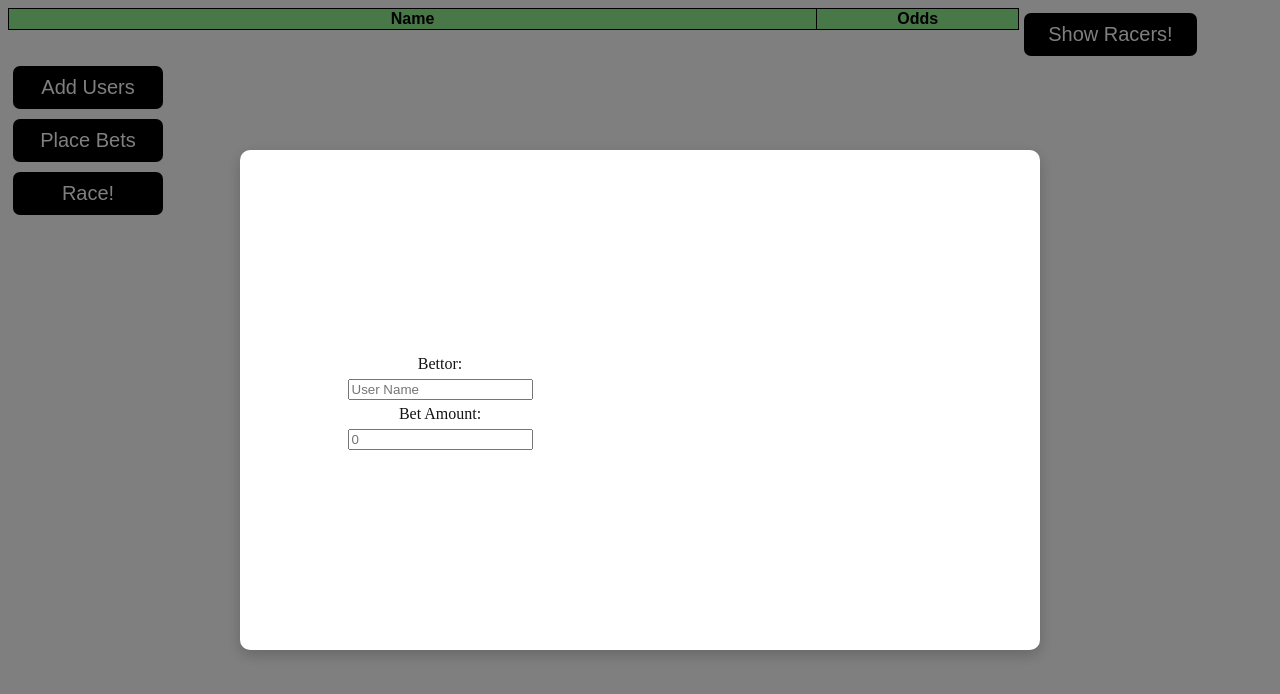
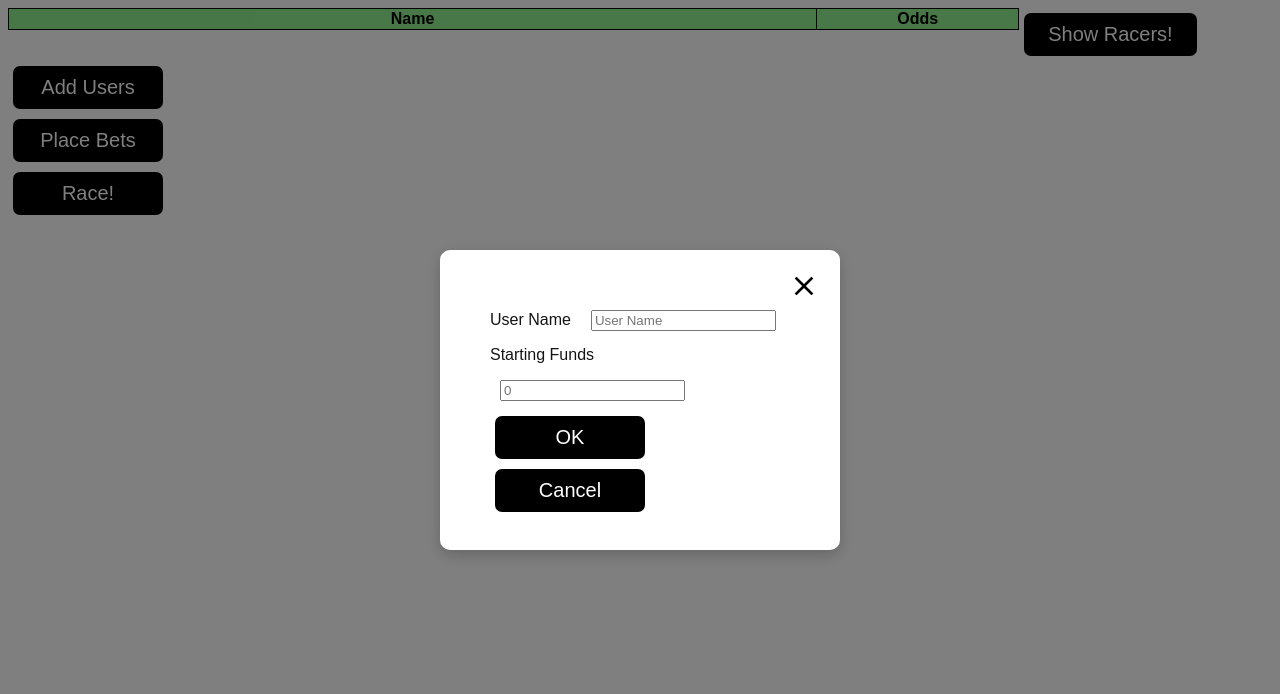
Before and after one commit to horseless-labs/horseless-derby, a React (Create React App) app: page / in a window 1280 px wide. Both pictures are taken after a click on the button "Add Users". Shown: the top 694 px of the page. Built offline with nearby package versions, Linux system fonts and the light colour scheme.

Commit message:
Preliminary AddUserModal layout

```diff
--- a/src/App.js
+++ b/src/App.js
@@ -44,21 +44,21 @@ function App() {
         <AddUsersButton onClick={openAddUsersModal} />
         <AddUsersModal
           showModal={showAddUsersModal}
-          setModal={setAddUsersModal} />
+          setShowModal={setAddUsersModal} />
       </Container>
 
       <Container>
         <PlaceBetsButton onClick={openPlaceBetsModal} />
         <PlaceBetsModal
           showModal={showPlaceBetsModal}
-          setModal={setPlaceBetsModal} />
+          setShowModal={setPlaceBetsModal} />
       </Container>
 
       <Container>
         <RaceButton onClick={openRaceModal} />
         <RaceModal
           showModal={showRaceModal}
-          setModal={setRaceModal} />
+          setShowModal={setRaceModal} />
       </Container>
     </>
   );
--- a/src/components/AddUsersModal.js
+++ b/src/components/AddUsersModal.js
@@ -1,6 +1,42 @@
-import { useState, useEffect, useRef  } from 'react'
+import { useState, useEffect, useRef, useCallback  } from 'react'
 import styled from 'styled-components'
 import { MdClose } from 'react-icons/md'
+
+const ModalWrapper = styled.div`
+    width: 400px;
+    height: 300px;
+    box-shadow: 0 5px 15px rgba(0, 0, 0, 0.2);
+    background: #fff;
+    color: #000;
+    display: grid;
+    grid-template-columns: 1fr 1fr;
+    position: relative;
+    z-index: 10;
+    border-radius: 10px;
+`
+
+const ModalContent = styled.div`
+    display: inline-block;
+    padding: 50px;
+    margin: center;
+    width: 100%;
+
+    line-height: 1.8;
+    color: #141414;
+
+    label {
+        display: inline-block;
+        margin-right: 10px;
+    }
+
+    input {
+        margin: 10px;
+    }
+
+    button {
+        display: inline-block;
+    }
+`
 
 const CloseModalButton = styled(MdClose)`
     cursor: pointer;
@@ -13,20 +49,44 @@ const CloseModalButton = styled(MdClose)`
     z-index: 10;
 `
 
-const AddUsersModal = ({ showModal , setModal }) => {
+const AddUsersModal = ({ showModal , setShowModal }) => {
+    const modalRef = useRef();
+
+    const closeModal = (e) => {
+        if (modalRef.current === e.target) {
+            setShowModal(false)
+        }
+    }
+
+    const keyPress = useCallback(e => {
+        if(e.key === 'Escape' && showModal) {
+            setShowModal(false)
+        }
+    }, [setShowModal, showModal])
+
+    useEffect(() => {
+        document.addEventListener('keydown', keyPress)
+        return () => document.removeEventListener('keydown', keyPress)
+    }, [keyPress])
+
     return (
         <>
         {showModal ? (
-                <div className='modal-background'>
-                    <div className='modal-wrapper'>
-                        <div className='modal-content'>
-                            <label for='add-user-name'>Bettor:</label>
+                <div className='modal-background' ref={modalRef} onClick={closeModal}>
+                    <ModalWrapper>
+                        <ModalContent>
+                            <label htmlFor='add-user-name'>User Name</label>
                             <input className='add-user-name' placeholder="User Name" />
 
-                            <label for='add-user-amount'>Bet Amount:</label>
+                            <label htmlFor='add-user-amount'>Starting Funds</label>
                             <input className='add-user-amount' placeholder="0" />
-                        </div>
-                    </div>
+
+                            <button className="saveBet">OK</button>
+                            <button className="cancel">Cancel</button>
+                        </ModalContent>
+                        <CloseModalButton aria-label='Close Modal'
+                            onClick={() => setShowModal(!showModal)} />
+                    </ModalWrapper>
                 </div>
         ) : null}
         </>
--- a/src/components/PlaceBetsModal.js
+++ b/src/components/PlaceBetsModal.js
@@ -1,4 +1,4 @@
-import { useState } from 'react'
+import { useState, useRef, useEffect, useCallback } from 'react'
 import styled from 'styled-components'
 import { MdClose } from 'react-icons/md'
 
@@ -49,10 +49,11 @@ const ModalContent = styled.div`
     }
 `
 
-const PlaceBetsModal = ({ showModal, setModal }) => {
-    // Temporary dummy data
+const PlaceBetsModal = ({ showModal, setShowModal }) => {
+    const modalRef = useRef();
     const [bettor, setBettor] = useState("Select a Bettor")
 
+    // Temporary dummy data
     const bettors = [
         {name: "Marco", funds: 100},
         {name: "Micah", funds: 100}
@@ -62,10 +63,27 @@ const PlaceBetsModal = ({ showModal, setModal }) => {
         setBettor(e.target.value)
     }
 
+    const closeModal = (e) => {
+        if (modalRef.current === e.target) {
+            setShowModal(false)
+        }
+    }
+
+    const keyPress = useCallback(e => {
+        if(e.key === 'Escape' && showModal) {
+            setShowModal(false)
+        }
+    }, [setShowModal, showModal])
+
+    useEffect(() => {
+        document.addEventListener('keydown', keyPress)
+        return () => document.removeEventListener('keydown', keyPress)
+    }, [keyPress])
+
     return (
         <>
         {showModal ? (
-                <div className='modal-background'>
+                <div className='modal-background' ref={modalRef} onClick={closeModal}>
                     <ModalWrapper>
                         <ModalContent>
                             <label htmlFor='add-user-name'>Bettor:</label>
@@ -81,6 +99,7 @@ const PlaceBetsModal = ({ showModal, setModal }) => {
                             <button className="saveBet">OK</button>
                             <button className="cancel">Cancel</button>
                         </ModalContent>
+                        <CloseModalButton aria-label='Close Modal' onClick={() => setShowModal(!showModal)} />
                     </ModalWrapper>
                 </div>
         ) : null}
--- a/src/components/RaceModal.js
+++ b/src/components/RaceModal.js
@@ -12,7 +12,7 @@ const CloseModalButton = styled(MdClose)`
     z-index: 10;
 `
 
-const RaceModal = ({ showModal, setModal }) => {
+const RaceModal = ({ showModal, setShowModal }) => {
     return (
         <>
             { showModal ? ( console.log("Hello from RaceModal") ) : null }
--- a/src/globalStyles.js
+++ b/src/globalStyles.js
@@ -77,8 +77,8 @@ const GlobalStyle = createGlobalStyle`
       }
     }
 
-    h1 {
-      color: blue;
+    label {
+      font-family: sans-serif;
     }
 `
 
```
